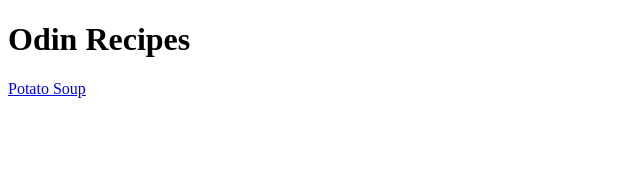
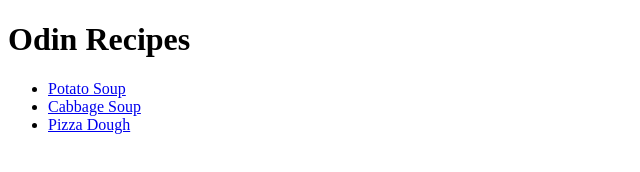
Before and after one commit to DufforJ/odin-recipes, a plain HTML site: page index.html in a window 1280 px wide. Shown: the whole page, without its empty margins (0-640 px from the left). Drawn offline with Linux system fonts and the light colour scheme.

Commit message:
add recipe menu

```diff
--- a/index.html
+++ b/index.html
@@ -7,7 +7,10 @@
 </head>
 <body>
     <h1>Odin Recipes</h1>
-
-    <a href="/recipes/potato_soup.html">Potato Soup</a>
+    <ul>
+        <li><a href="./recipes/potato_soup.html">Potato Soup</a></li>
+        <li><a href="./recipes/cabbage_soup.html">Cabbage Soup</a></li>
+        <li><a href="./recipes/pizza_dough.html">Pizza Dough</a></li>
+    </ul>
 </body>
 </html>
```
